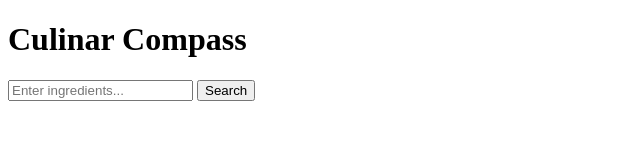
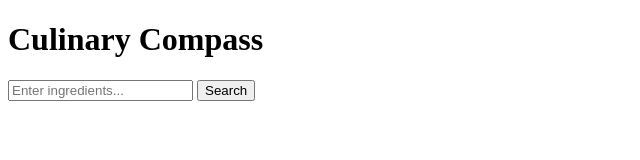
Before and after one commit to DhananjayRaghu1/Culinary-compass, a plain HTML site: page index.html in a window 1280 px wide. Shown: the whole page, without its empty margins (0-640 px from the left). Drawn offline with Linux system fonts and the light colour scheme.

Commit message:
Changed title of homepage

```diff
--- a/index.html
+++ b/index.html
@@ -8,7 +8,7 @@
 </head>
 <body>
     <header>
-        <h1>Culinar Compass</h1>
+        <h1>Culinary Compass</h1>
     </header>
     <main>
         <div class="search-container">
```
